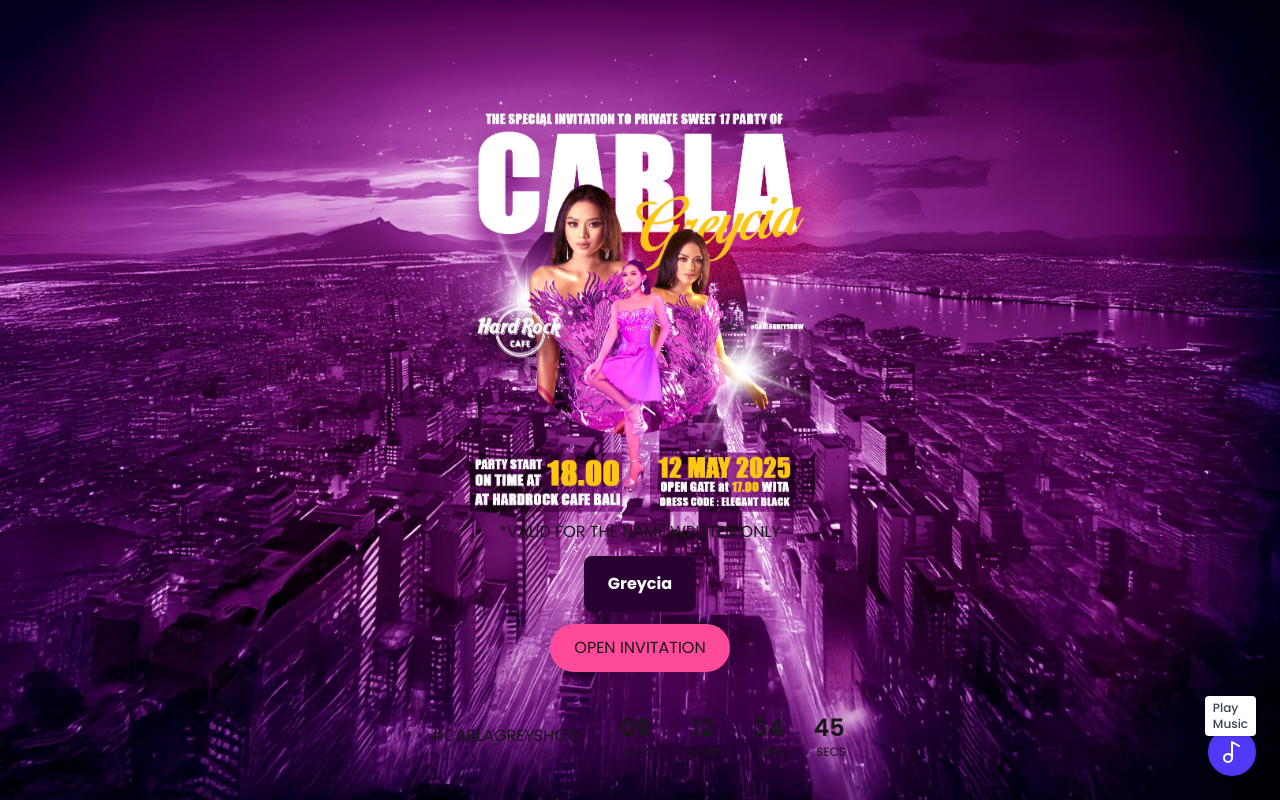
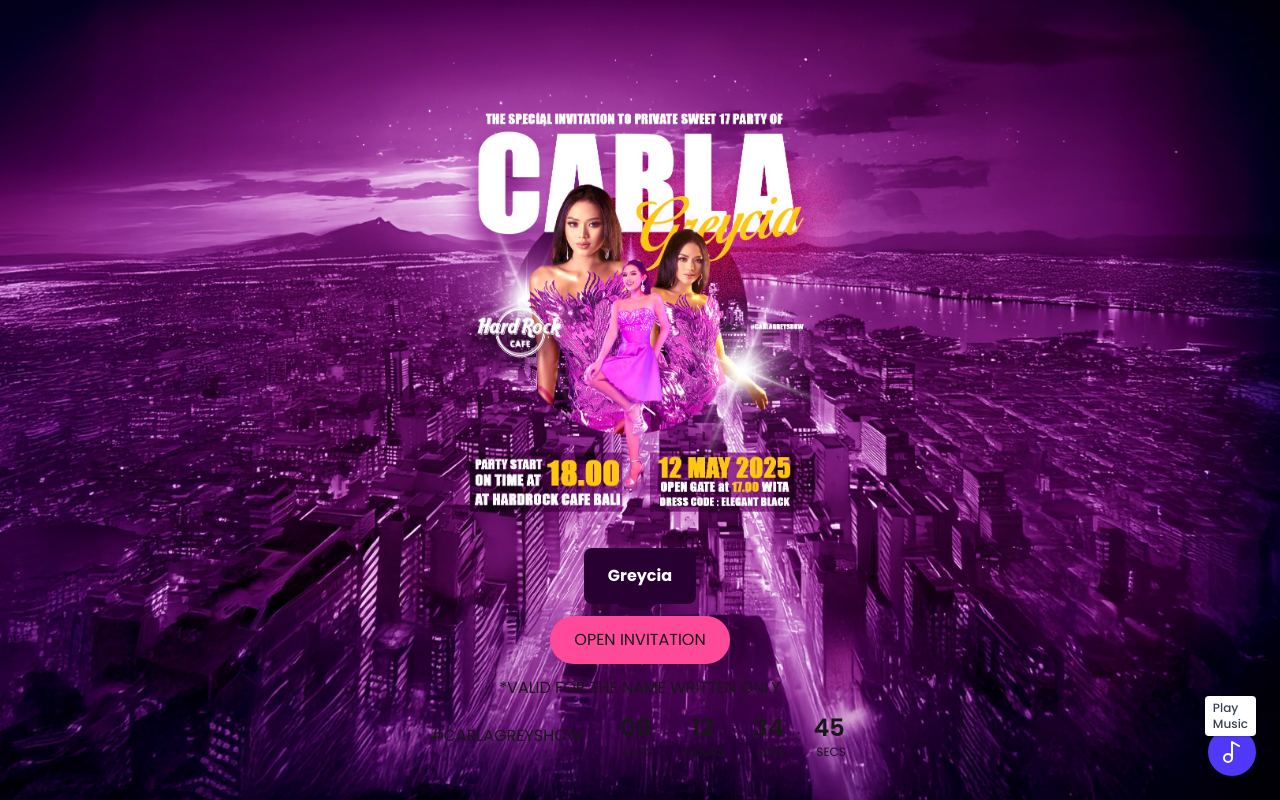
Before and after one commit to raiwirawan/carlagreycia-birthday, a Next.js app: page / in a window 1280 px wide. Built offline with nearby package versions, Linux system fonts and the light colour scheme.

Commit message:
Fix welcome section note vertical space #2

```diff
--- a/components/welcome-section.tsx
+++ b/components/welcome-section.tsx
@@ -24,15 +24,15 @@ export default function WelcomeSection() {
 				<div className="flex flex-col w-full h-full relative">
 					<div className="flex items-center justify-center flex-1"></div>
 					<div className="flex flex-col items-center justify-center flex-none">
-						<div className="my-3">*VALID FOR THE NAME WRITTEN ONLY</div>
 						<div className="px-6 py-4 bg-[#290032] rounded-lg text-white font-bold mb-3">
 							{cleanGuestName}
 						</div>
 						<Button
 							text={"OPEN INVITATION"}
 							href="/rundown"
-							className="uppercase rounded-full mb-10"
+							className="uppercase rounded-full mb-2"
 						/>
+						<div className="mt-1 mb-3">*VALID FOR THE NAME WRITTEN ONLY</div>
 						<div className="flex flex-col lg:flex-row items-center justify-center">
 							<div className="uppercase px-4">#CARLAGREYSHOW</div>
 							<div className="px-4">
```
